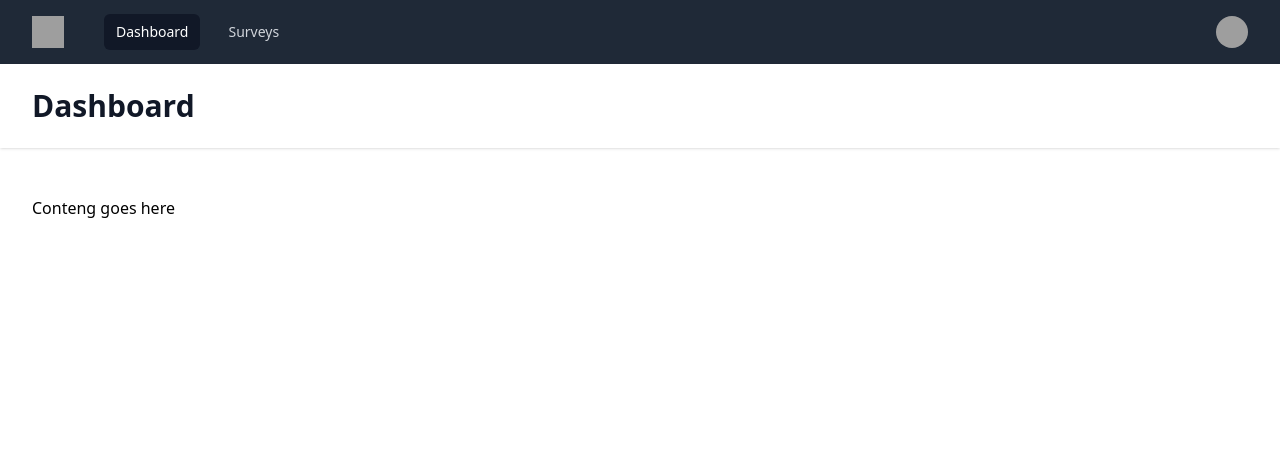
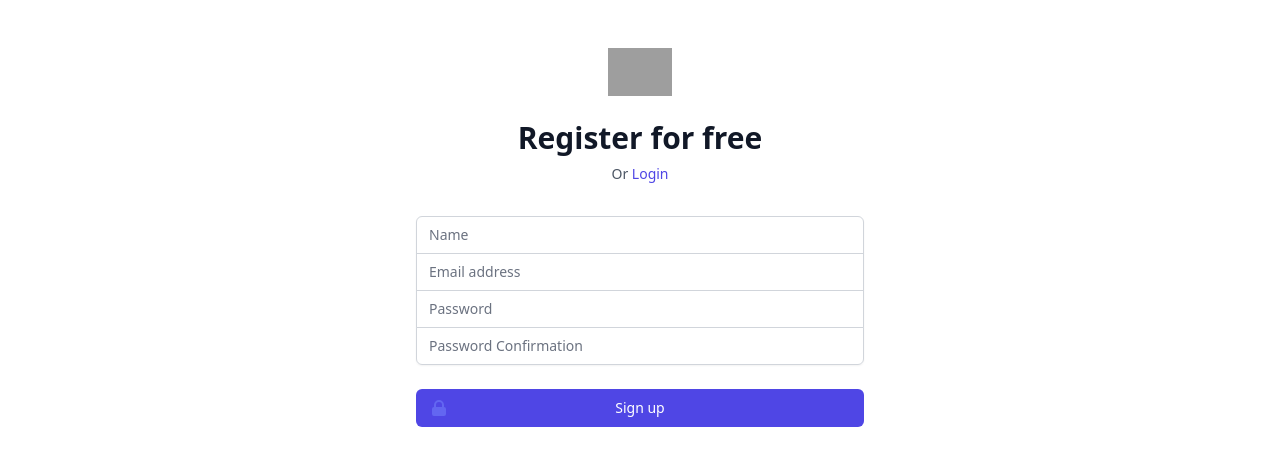
Before and after one commit to SyahinSyah/try-setup, a Vue app in the folder vue/: page /register in a window 1280 px wide. Before the commit this address led to /dashboard. Shown: the top 466 px of the page. Built offline with nearby package versions, Linux system fonts and the light colour scheme; grey boxes are pictures that could not be loaded.

Commit message:
a bug appear try to fix

```diff
--- a/vue/src/components/DefaultLayout.vue
+++ b/vue/src/components/DefaultLayout.vue
@@ -34,7 +34,7 @@
                 <div>
                   <MenuButton class="max-w-xs bg-gray-800 rounded-full flex items-center text-sm focus:outline-none focus:ring-2 focus:ring-offset-2 focus:ring-offset-gray-800 focus:ring-white">
                     <span class="sr-only">Open user menu</span>
-                    <img class="h-8 w-8 rounded-full" :src="user.imageUrl" alt="" />
+                    <img class="h-8 w-8 rounded-full"  alt="" />
                   </MenuButton>
                 </div>
                 <transition enter-active-class="transition ease-out duration-100" enter-from-class="transform opacity-0 scale-95" enter-to-class="transform opacity-100 scale-100" leave-active-class="transition ease-in duration-75" leave-from-class="transform opacity-100 scale-100" leave-to-class="transform opacity-0 scale-95">
--- a/vue/src/store/index.js
+++ b/vue/src/store/index.js
@@ -4,22 +4,38 @@
 const store = createStore({
     state:{
         user: {
-            data:{
-                name: 'Tom Cook',
-                email: 'tom@example.com',
-                imageUrl:
-                    'https://images.unsplash.com/photo-1472099645785-5658abf4ff4e?ixlib=rb-1.2.1&ixid=eyJhcHBfaWQiOjEyMDd9&auto=format&fit=facearea&facepad=2&w=256&h=256&q=80',
-            },
-            token: 123
-        }
+            data:{},
+            token: sessionStorage.getItem('TOKEN'),
+        },
     },
     getters:{},
-    actions:{},
+    actions:{
+        register({ commit },user) {
+            return fetch(`http://localhost:8000/api/register`,{
+                headers: {
+                    "Content-Type" : "application/json",
+                    Accept: "application/json",
+                },
+                method : "POST",
+                body : JSON.stringify(user),
+            })
+            .then((res) => res.json())
+            .then((res) => {
+                commit("setUser", res);
+                return res;
+            });
+        },
+    },
     mutations:{
         logout: state => {
             state.user.data = {};
             state.user.token = null;
         },
+        setUser: (state , userData) => {
+            state.user.token = userData.token;
+            state.user.data = userData.data;
+            sessionStorage.setItem('TOKEN', userData.token); //session token kalau refresh still ada
+        }
     },
     modules:{}
 })
--- a/vue/src/views/Register.vue
+++ b/vue/src/views/Register.vue
@@ -12,24 +12,25 @@
           </router-link>
         </p>
       </div>
-      <form class="mt-8 space-y-6" action="#" method="POST">
+      <form class="mt-8 space-y-6" @submit="register">
         <input type="hidden" name="remember" value="true" />
-
-
-
 
         <div class="rounded-md shadow-sm -space-y-px">
         <div>
-            <label for="fullname" class="sr-only">Email address</label>
-            <input id="fullname" name="name" type="text" autocomplete="name" required="" class="appearance-none rounded-none relative block w-full px-3 py-2 border border-gray-300 placeholder-gray-500 text-gray-900 rounded-t-md focus:outline-none focus:ring-indigo-500 focus:border-indigo-500 focus:z-10 sm:text-sm" placeholder="Name" />
+            <label for="fullname" class="sr-only">Fullname</label>
+            <input id="fullname" name="name" type="text" autocomplete="name" required="" v-model="user.name" class="appearance-none rounded-none relative block w-full px-3 py-2 border border-gray-300 placeholder-gray-500 text-gray-900 rounded-t-md focus:outline-none focus:ring-indigo-500 focus:border-indigo-500 focus:z-10 sm:text-sm" placeholder="Name" />
           </div>
           <div>
             <label for="email-address" class="sr-only">Email address</label>
-            <input id="email-address" name="email" type="email" autocomplete="email" required="" class="appearance-none rounded-none relative block w-full px-3 py-2 border border-gray-300 placeholder-gray-500 text-gray-900  focus:outline-none focus:ring-indigo-500 focus:border-indigo-500 focus:z-10 sm:text-sm" placeholder="Email address" />
+            <input id="email-address" name="email" type="email" autocomplete="email" required="" v-model="user.email" class="appearance-none rounded-none relative block w-full px-3 py-2 border border-gray-300 placeholder-gray-500 text-gray-900  focus:outline-none focus:ring-indigo-500 focus:border-indigo-500 focus:z-10 sm:text-sm" placeholder="Email address" />
           </div>
           <div>
             <label for="password" class="sr-only">Password</label>
-            <input id="password" name="password" type="password" autocomplete="current-password" required="" class="appearance-none rounded-none relative block w-full px-3 py-2 border border-gray-300 placeholder-gray-500 text-gray-900 rounded-b-md focus:outline-none focus:ring-indigo-500 focus:border-indigo-500 focus:z-10 sm:text-sm" placeholder="Password" />
+            <input id="password" name="password" type="password" autocomplete="current-password" required="" v-model="user.password" class="appearance-none rounded-none relative block w-full px-3 py-2 border border-gray-300 placeholder-gray-500 text-gray-900  focus:outline-none focus:ring-indigo-500 focus:border-indigo-500 focus:z-10 sm:text-sm" placeholder="Password" />
+          </div>
+           <div>
+            <label for="password_confirmation" class="sr-only">Password Confirmation</label>
+            <input id="password_confirmation" name="password_confirmation" type="password" autocomplete="current-password_confirmation" required=""  v-model="user.password_confirmation" class="appearance-none rounded-none relative block w-full px-3 py-2 border border-gray-300 placeholder-gray-500 text-gray-900 rounded-b-md focus:outline-none focus:ring-indigo-500 focus:border-indigo-500 focus:z-10 sm:text-sm" placeholder="Password Confirmation" />
           </div>
         </div>
 
@@ -44,12 +45,30 @@
       </form>
 </template>
 
-<script>
+<script setup>
 import { LockClosedIcon } from '@heroicons/vue/solid'
+import store from "../store";
+import {useRouter} from "vue-router";
 
-export default {
-  components: {
-    LockClosedIcon,
-  },
+const router = useRouter();
+
+
+const user = {
+  name: '',
+  email: '',
+  password: '',
+  password_confirmation: '',
+};
+
+function register(ev){
+  ev.preventDefault();
+  store
+  .dispatch('register',user)
+  .then((res) => {
+    router.push({
+      name: 'Dashboard'
+    })
+  })
 }
+
 </script>
```
Also changed, not shown: 1 other file (tests, documents, lock files or other folders).
